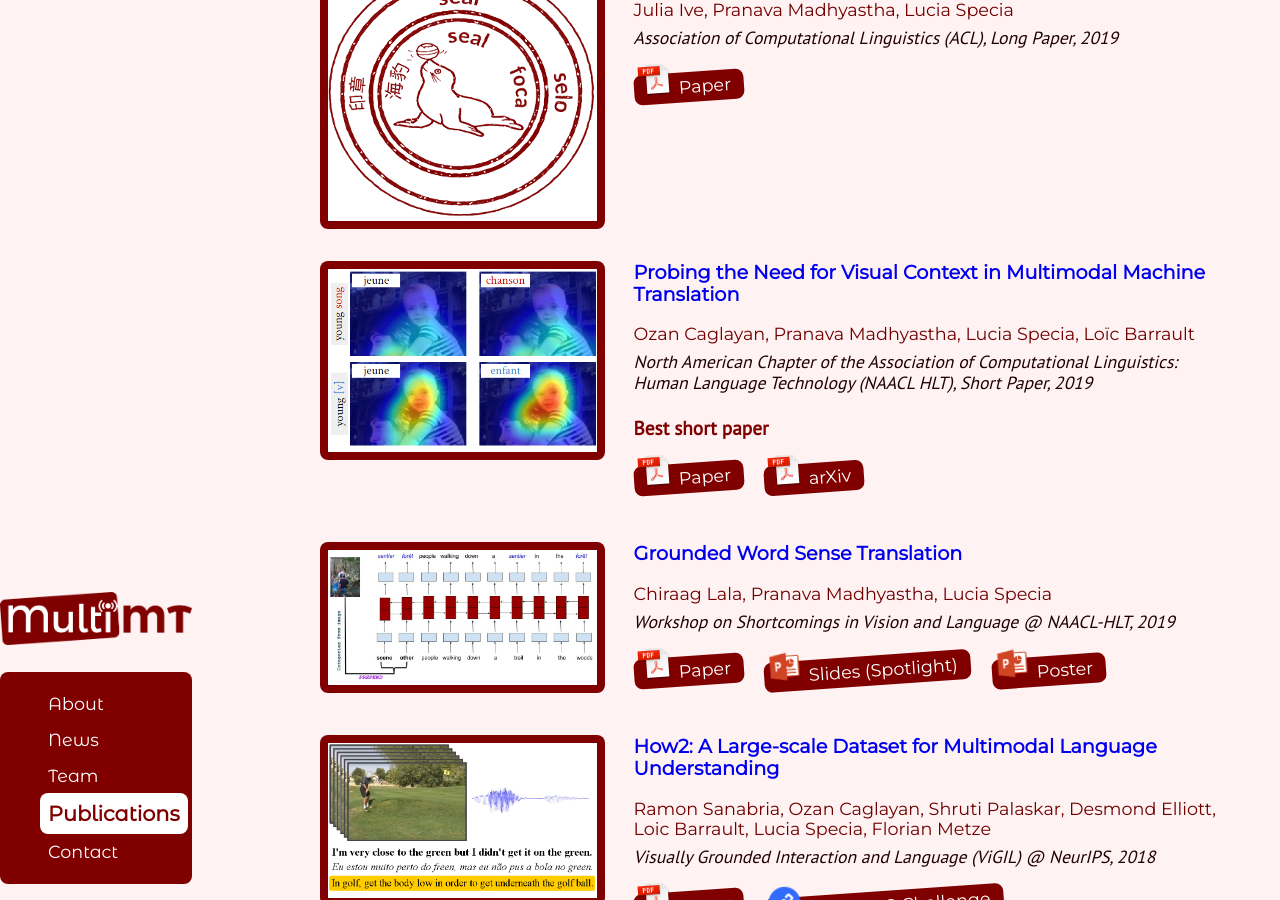
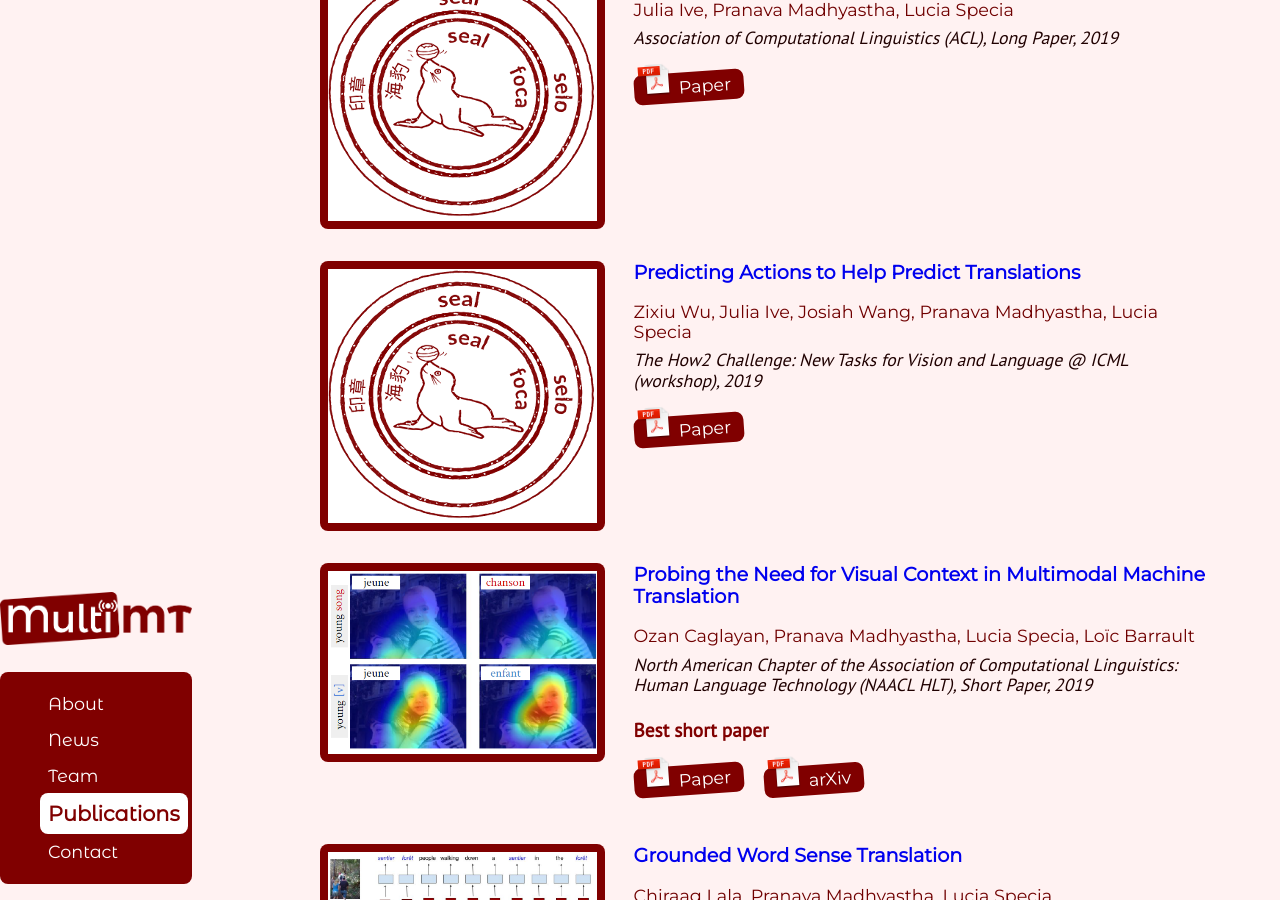
Before and after one commit to MultiMT/multimt.github.io, a Jekyll site: the page built from index.html, in a window 1280 px wide and 900 px high, scrolled down 3005 px. Built offline with Jekyll 4.4.1, drawn with Linux system fonts in a browser that asks for light colours.

Commit message:
Added How2 workshop paper

```diff
--- a/_data/publication.yml
+++ b/_data/publication.yml
@@ -12,6 +12,15 @@
   authors: "Julia Ive, Pranava Madhyastha, Lucia Specia"
   abstract: ""
   location: "Association of Computational Linguistics (ACL), Long Paper, 2019"
+  assets:
+  - name: Paper
+    url: "#"
+    icon: "images/icon/pdf.png"
+
+- title: "Predicting Actions to Help Predict Translations"
+  authors: "Zixiu Wu, Julia Ive, Josiah Wang, Pranava Madhyastha, Lucia Specia"
+  abstract: ""
+  location: "The How2 Challenge: New Tasks for Vision and Language @ ICML (workshop), 2019"
   assets:
   - name: Paper
     url: "#"
```
